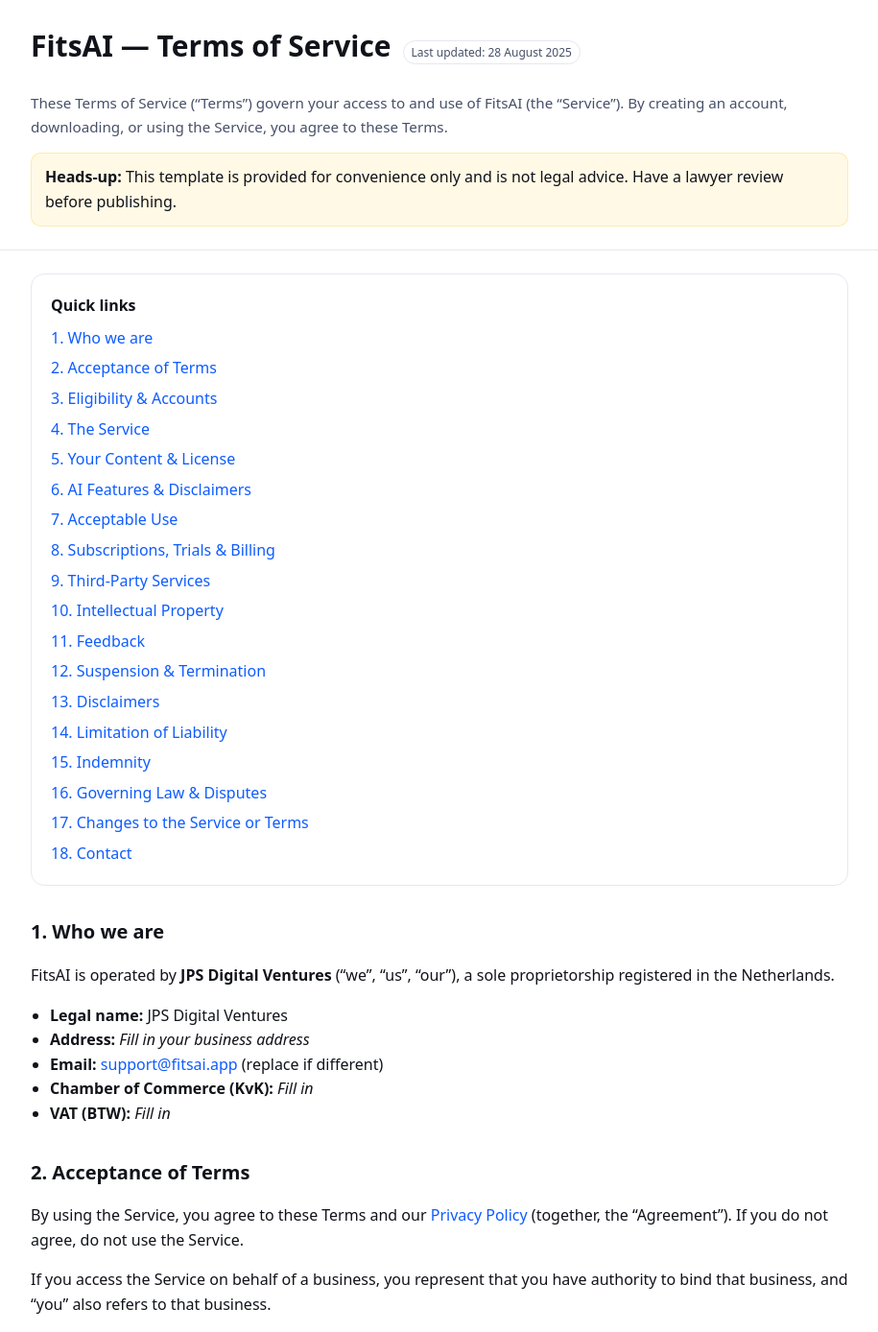
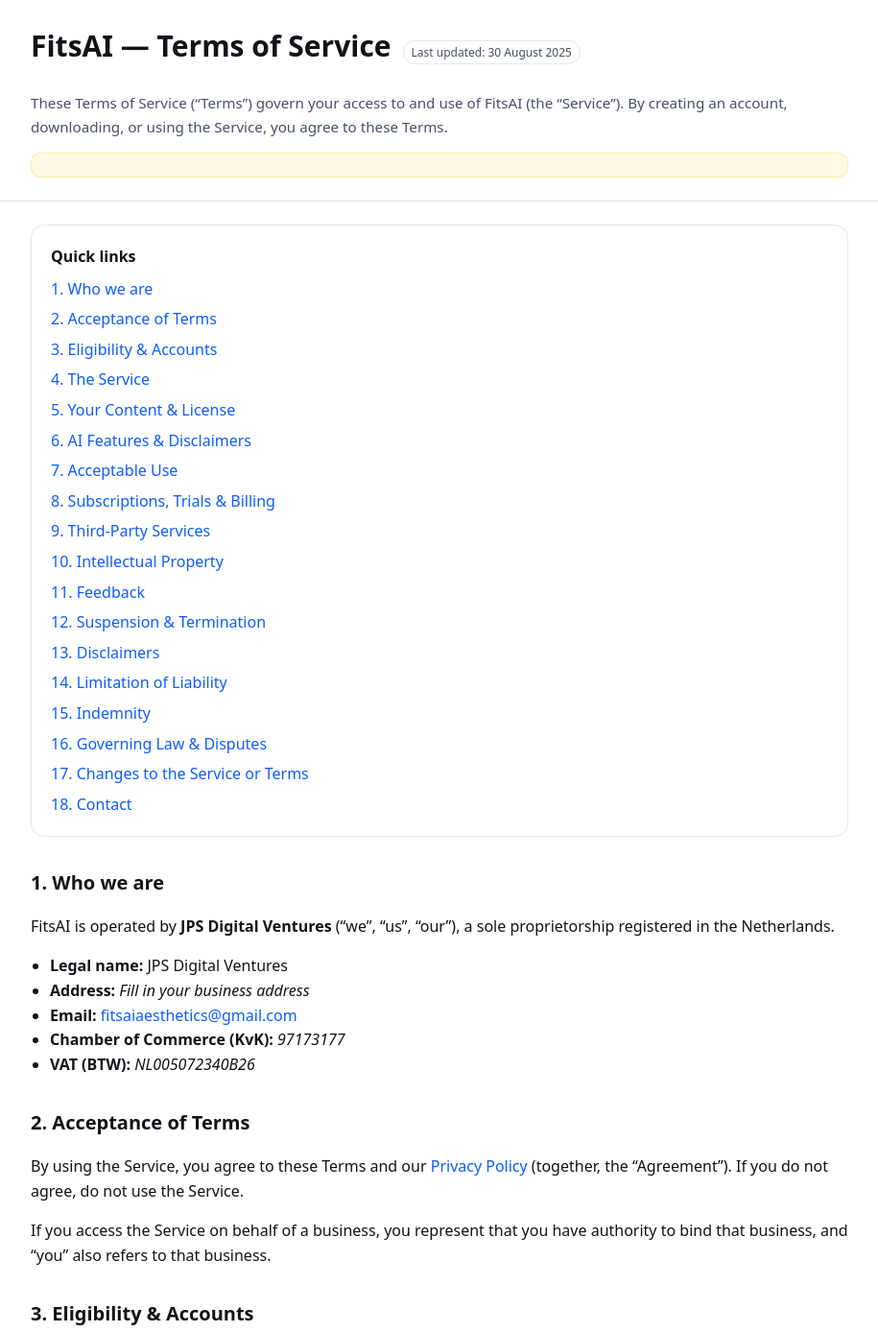
Before and after one commit to jpsdigitalventures/fitsai-tos, a plain HTML site: page index.html in a window 1280 px wide. Shown: the top 1388 px of the page at 96% size, without its empty margins (182-1097 px from the left). Drawn offline with Linux system fonts and the light colour scheme.

Commit message:
Update index.html

```diff
--- a/index.html
+++ b/index.html
@@ -61,11 +61,10 @@
     <div class="wrap">
       <div class="title">
         <h1>FitsAI — Terms of Service</h1>
-        <span class="badge">Last updated: 28 August 2025</span>
+        <span class="badge">Last updated: 30 August 2025</span>
       </div>
       <p class="subtitle">These Terms of Service (“Terms”) govern your access to and use of FitsAI (the “Service”). By creating an account, downloading, or using the Service, you agree to these Terms.</p>
       <div class="note">
-        <strong>Heads-up:</strong> This template is provided for convenience only and is not legal advice. Have a lawyer review before publishing.
       </div>
     </div>
   </header>
@@ -101,15 +100,15 @@
       <ul>
         <li><strong>Legal name:</strong> JPS Digital Ventures</li>
         <li><strong>Address:</strong> <em>Fill in your business address</em></li>
-        <li><strong>Email:</strong> <a href="mailto:support@fitsai.app">support@fitsai.app</a> (replace if different)</li>
-        <li><strong>Chamber of Commerce (KvK):</strong> <em>Fill in</em></li>
-        <li><strong>VAT (BTW):</strong> <em>Fill in</em></li>
+        <li><strong>Email:</strong> <a href="mailto:fitsaiaesthetics@gmail.com">fitsaiaesthetics@gmail.com</a></li>
+        <li><strong>Chamber of Commerce (KvK):</strong> <em>97173177</em></li>
+        <li><strong>VAT (BTW):</strong> <em>NL005072340B26</em></li>
       </ul>
     </section>
 
     <section id="acceptance">
       <h2>2. Acceptance of Terms</h2>
-      <p>By using the Service, you agree to these Terms and our <a href="/privacy.html">Privacy Policy</a> (together, the “Agreement”). If you do not agree, do not use the Service.</p>
+      <p>By using the Service, you agree to these Terms and our <a href="https://jpsdigitalventures.github.io/fitsai-privacy/">Privacy Policy</a> (together, the “Agreement”). If you do not agree, do not use the Service.</p>
       <p>If you access the Service on behalf of a business, you represent that you have authority to bind that business, and “you” also refers to that business.</p>
     </section>
 
@@ -142,7 +141,7 @@
         <li>The Service uses automated systems and third-party AI providers to generate suggestions, ratings, images, and text. Outputs may be inaccurate, incomplete, or not suitable for all situations.</li>
         <li><strong>No professional advice:</strong> AI outputs are for informational and entertainment purposes only and are not fashion, health, medical, legal, or financial advice.</li>
         <li><strong>Human review:</strong> You are responsible for evaluating outputs before relying on them.</li>
-        <li><strong>Data processing:</strong> To provide AI features, we may transmit your inputs (e.g., outfit photos, prompts) to third-party processors. See our <a href="/privacy.html">Privacy Policy</a> for details.</li>
+        <li><strong>Data processing:</strong> To provide AI features, we may transmit your inputs (e.g., outfit photos, prompts) to third-party processors. See our <a href="https://jpsdigitalventures.github.io/fitsai-privacy/">Privacy Policy</a> for details.</li>
       </ul>
     </section>
 
@@ -166,7 +165,7 @@
         <li><strong>Trials:</strong> If offered, trials convert to paid at the end of the period unless canceled beforehand.</li>
         <li><strong>Price changes:</strong> We may change prices with prior notice as required by law. Continued use after the change takes effect means you accept the new price.</li>
         <li><strong>Taxes:</strong> Prices may exclude applicable taxes, which will be added where required.</li>
-        <li><strong>Refunds:</strong> For App Store/Play Store purchases, Apple/Google refund policies apply. For web purchases, contact us at <a href="mailto:support@fitsai.app">support@fitsai.app</a>.</li>
+        <li><strong>Refunds:</strong> For App Store/Play Store purchases, Apple/Google refund policies apply.</li>
       </ul>
     </section>
 
@@ -225,8 +224,7 @@
       <h2>18. Contact</h2>
       <p>Questions about these Terms? Contact us:</p>
       <ul>
-        <li>Email: <a href="mailto:support@fitsai.app">support@fitsai.app</a></li>
-        <li>Address: <em>Fill in your business address</em></li>
+        <li>Email: <a href="mailto:fitsaiaesthetics@gmail.com">fitsaiaesthetics@gmail.com</a></li>
         <li>Privacy inquiries: <a href="/privacy.html">Privacy Policy</a></li>
       </ul>
     </section>
```
